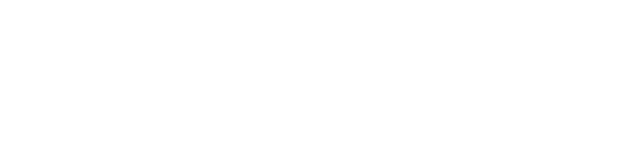
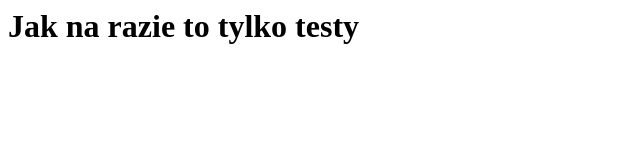
Before and after one commit to Maerek/maerek.github.io, a plain HTML site: page index.html in a window 1280 px wide. Shown: the whole page, without its empty margins (0-640 px from the left). Drawn offline with Linux system fonts and the light colour scheme.

Commit message:
Update index.html

```diff
--- a/index.html
+++ b/index.html
@@ -1,8 +1,9 @@
 <html>
   <head>
-
+    <meta charset="UTF-8">
+    <title>Strona Marka</title>
   </head>
   <body>
-
+    <h1>Jak na razie to tylko testy</h1>
   </body>
 </html>
```
